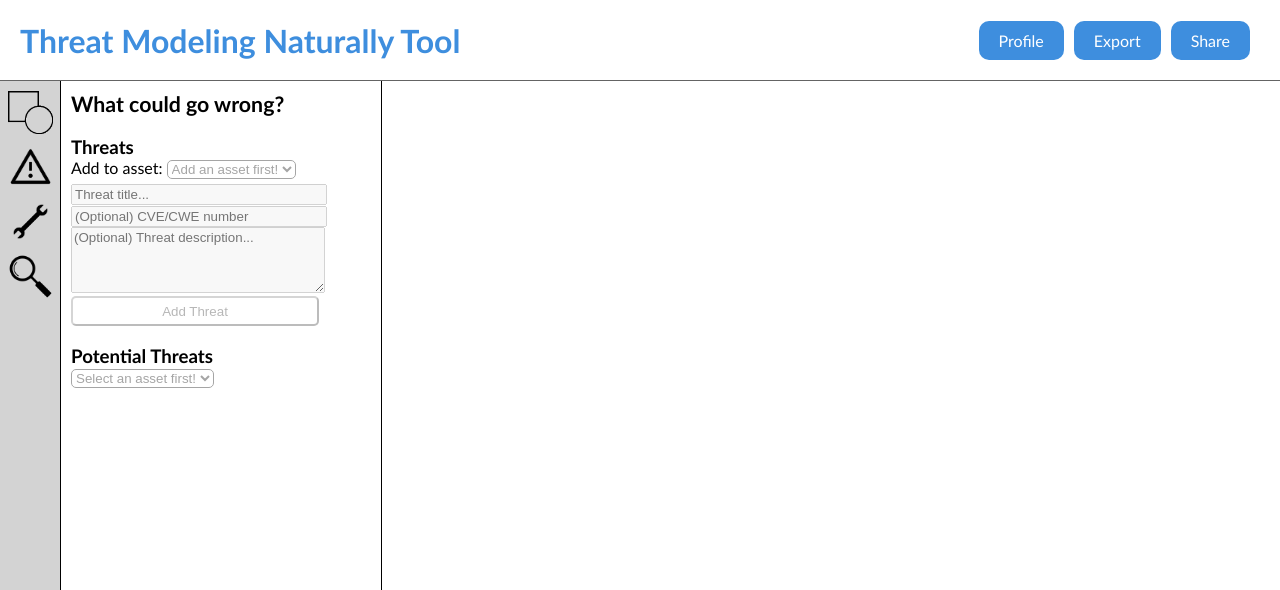
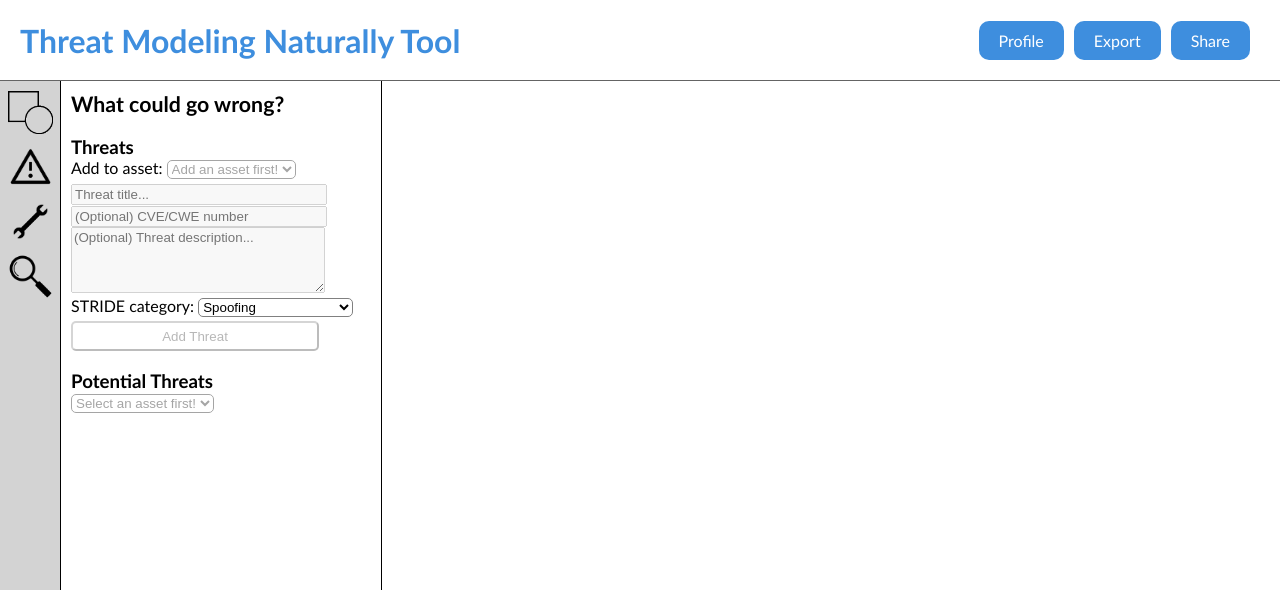
Before and after one commit to tufts-tsp/tmnt-app, a Django app: page /tmnt/ in a window 1280 px wide, after a click that opens the changed part. Shown: the top 590 px of the page. Run offline with Django 4.2, Linux system fonts and the light colour scheme; parts of the project's set-up code (start-up, migrations or seed data) failed here and were passed over.

```diff
--- a/app/tmnt/models.py
+++ b/app/tmnt/models.py
@@ -51,9 +51,10 @@ class DataFlow(models.Model):
 class Threat(models.Model):
     name = models.CharField(max_length=100)
     assets = models.ManyToManyField(Entity)
+    cve_id = models.CharField(max_length=100)
     stride_class = models.CharField(max_length=50)  # has six values...maybe revisit type
     severity = models.CharField(max_length=100)  # maybe revisit type
-    comments = models.TextField(blank=True)
+    description = models.TextField(blank=True)
 
 class Assumption(models.Model):
     name = models.CharField(max_length=100, unique=True)
--- a/app/tmnt/templates/tmnt/asset_viewer.html
+++ b/app/tmnt/templates/tmnt/asset_viewer.html
@@ -57,14 +57,14 @@
             <h3>Dataflows</h3>
 
             <label for="source_dropdown">Source:</label>
-            <select name="source_dropdown" class="dropdown" id="source_dropdown" disabled>
+            <select name="source_dropdown" class="dropdown asset_dropdown" id="source_dropdown" disabled>
                 <option value="invalid">Add an asset first!</option>
             </select>
 
             <br>
 
             <label for="target_dropdown">Target:</label>
-            <select name="target_dropdown" class="dropdown" id="target_dropdown" disabled>
+            <select name="target_dropdown" class="dropdown asset_dropdown" id="target_dropdown" disabled>
                 <option value="invalid">Add an asset first!</option>
             </select>
 
@@ -78,7 +78,7 @@
             <div>Add components in the order in which they occur:</div>
             <div id="adding_workflows">
                 <label>1st:</label>
-                <select name="component_dropdown" class="dropdown" disabled>
+                <select name="component_dropdown" class="dropdown asset_dropdown" disabled>
                     <option value="invalid">Add an asset first!</option>
                 </select>
             </div>
@@ -111,7 +111,7 @@
             <h3>Threats</h3>
             <div>
             <label for="threat_dropdown">Add to asset:</label>
-            <select name="threat_dropdown" id="threat_dropdown" class="dropdown" onchange="showSuggestedThreats()" disabled>
+            <select name="threat_dropdown" id="threat_dropdown" class="dropdown asset_dropdown" onchange="showSuggestedThreats()" disabled>
                 <option value="invalid">Add an asset first!</option>
             </select>
 
@@ -123,7 +123,16 @@
             <br>
 
             <textarea class="threat_textbox" id="threat_description" name="threat_description" placeholder="(Optional) Threat description..."rows="4" cols="20"></textarea>
-
+            <br>
+                <label for="stride_category">STRIDE category:</label>
+                <select name="stride_category" id="stride_category" class="dropdown">
+                    <option value="Spoofing">Spoofing</option>
+                    <option value="Tampering">Tampering</option>
+                    <option value="Repudiation">Repudiation</option>
+                    <option value="Information Disclosure">Information Disclosure</option>
+                    <option value="Denial of Service">Denial of Service</option>
+                    <option value="Elevation of Privilege">Elevation of Privilege</option>
+                </select>
             <button type="button" class="add_button" onClick = "addThreat()">Add Threat</button></div>
             <br>
             <div id = "added_threats">
@@ -143,7 +152,7 @@
             <h3>Controls</h3>
             <div>
             <label for="control_dropdown">Apply to asset:</label>
-            <select name="control_dropdown" id = "control_dropdown" class="dropdown" onchange="showSuggestedControls()" disabled>
+            <select name="control_dropdown" id = "control_dropdown" class="dropdown asset_dropdown" onchange="showSuggestedControls()" disabled>
                 <option value="invalid">Add an asset first!</option>
             </select>
             <br>
@@ -169,7 +178,7 @@
 
             <h3>Findings</h3>
             <label for="findings_asset_dropdown">Review findings for:</label>
-            <select id="findings_asset_dropdown" name="asset_dropdown" onchange="updateThreatDropdown()" id="asset_dropdown" class="dropdown" disabled>
+            <select id="findings_asset_dropdown" name="asset_dropdown" onchange="updateThreatDropdown()" id="asset_dropdown" class="dropdown asset_dropdown" disabled>
                 <option value="-1">Add an asset first!</option>
             </select>
             <br>
--- a/app/tmnt/views.py
+++ b/app/tmnt/views.py
@@ -307,16 +307,18 @@ def edit_boundary(request):
 def add_threat(request):
     name = request.POST.get("name")
     assets = request.POST.getlist("assets[]")
+    cve_id = request.POST.get("cve_id")
     stride_class = request.POST.get("stride_class")
     severity = request.POST.get("severity")
-    comments = request.POST.get("comments")
+    description = request.POST.get("description")
     with transaction.atomic():
-        threat = Threat(name=name, stride_class=stride_class, severity=severity, comments=comments)
-        # threat.save()  # not sure if save is necessary
+        threat = Threat(name=name, stride_class=stride_class, cve_id=cve_id, severity=severity, description=description)
+        threat.save()
         entities = Entity.objects.filter(name__in=assets)
-        threat.assets.set(*entities)
+        print(entities)
+        threat.assets.add(*entities)
         threat.save()
-        ua = UserAction(username='', action=f'create threat', entities=name, details=f'Assets: {assets}; STRIDE: {stride_class}; Severity: {severity}; Comments: {comments}')
+        ua = UserAction(username='', action=f'create threat', entities=name, details=f'Assets: {assets}; STRIDE: {stride_class}; Severity: {severity}; Descr: {description}')
         ua.save()
     return JsonResponse(200, safe=False)
 
```
Also changed, not shown: app/tmnt/static/scripts/interface.js.
